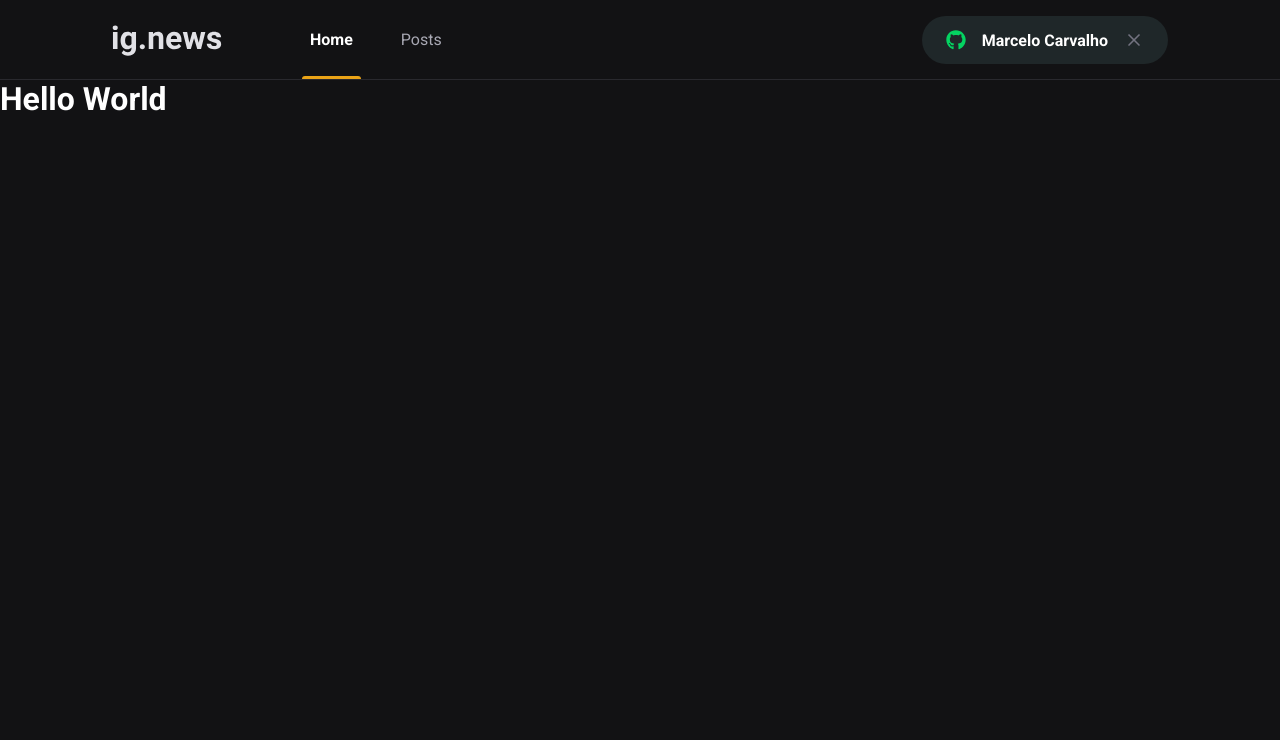
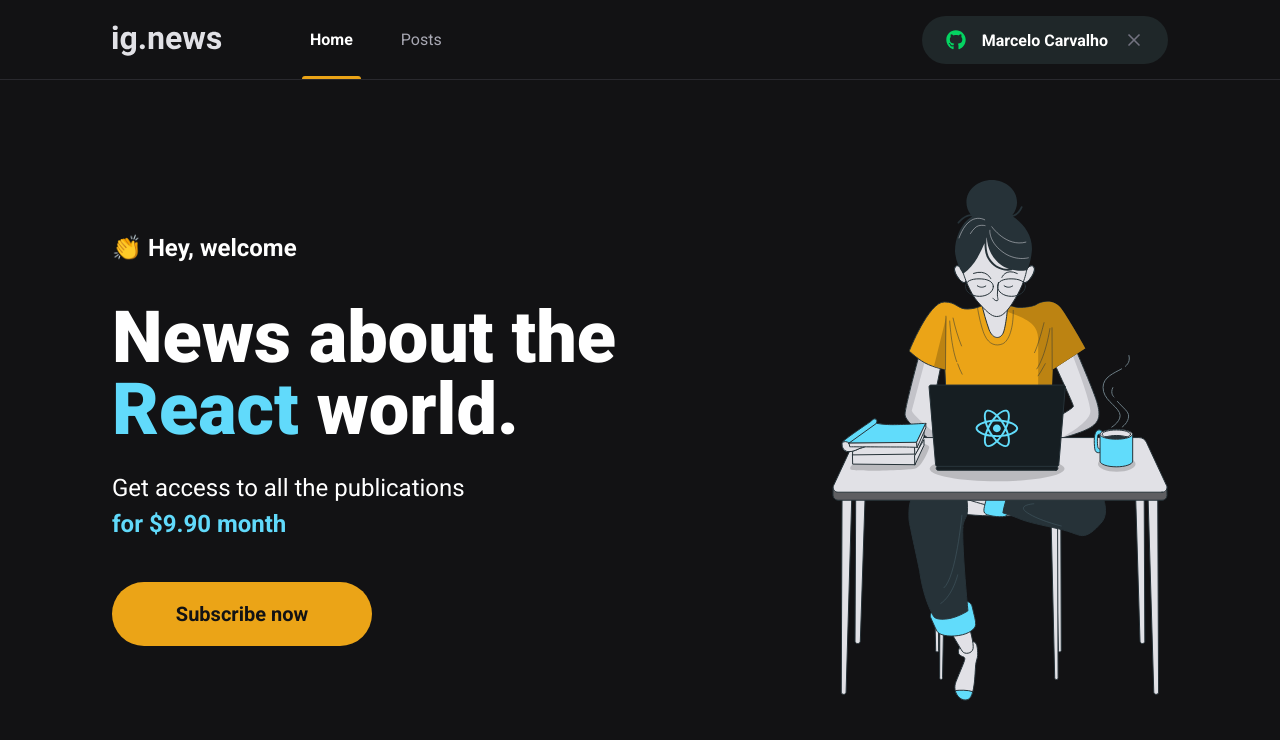
Before and after one commit to mpirescarvalho/ignite-reactjs, a Next.js app in the folder aulas/ignews/: page / in a window 1280 px wide. Shown: the top 740 px of the page. Built offline with nearby package versions, Linux system fonts and the light colour scheme.

Commit message:
(ignews): add home page structure

```diff
--- /dev/null
+++ b/aulas/ignews/src/components/SubscribeButton/index.tsx
@@ -0,0 +1,9 @@
+import styles from './styles.module.scss';
+
+export function SubscribeButton() {
+	return (
+		<button type="button" className={styles.subscriveButton}>
+			Subscribe now
+		</button>
+	);
+}
--- /dev/null
+++ b/aulas/ignews/src/components/SubscribeButton/styles.module.scss
@@ -0,0 +1,20 @@
+.subscriveButton {
+	width: 260px;
+	height: 4rem;
+	border: 0;
+	border-radius: 2rem;
+	background: var(--yellow-500);
+	color: var(--gray-900);
+	font-size: 1.25rem;
+	font-weight: bold;
+
+	display: flex;
+	align-items: center;
+	justify-content: center;
+
+	transition: filter 0.2s;
+
+	&:hover {
+		filter: brightness(0.8);
+	}
+}
--- a/aulas/ignews/src/pages/index.tsx
+++ b/aulas/ignews/src/pages/index.tsx
@@ -1,12 +1,34 @@
+import { GetServerSideProps } from 'next';
 import Head from 'next/head';
 
-export default function Home() {
+import { SubscribeButton } from '../components/SubscribeButton';
+
+import styles from '../styles/Home.module.scss';
+
+export default function Home(props) {
+	console.log(props);
+
 	return (
 		<>
 			<Head>
-				<title>Início | ig.news</title>
+				<title>Home | ig.news</title>
 			</Head>
-			<h1>Hello World</h1>
+
+			<main className={styles.contentContainer}>
+				<section className={styles.hero}>
+					<span>👏 Hey, welcome</span>
+					<h1>
+						News about the <span>React</span> world.
+					</h1>
+					<p>
+						Get access to all the publications <br />
+						<span>for $9.90 month</span>
+					</p>
+					<SubscribeButton />
+				</section>
+
+				<img src="/images/avatar.svg" alt="Girl coding" />
+			</main>
 		</>
 	);
 }
--- /dev/null
+++ b/aulas/ignews/src/styles/Home.module.scss
@@ -0,0 +1,45 @@
+.contentContainer {
+	max-width: 1120px;
+	margin: 0 auto;
+	padding: 0 2rem;
+	height: calc(100vh - 5rem);
+
+	display: flex;
+	align-items: center;
+	justify-content: space-between;
+}
+
+.hero {
+	max-width: 600px;
+
+	> span {
+		font-size: 1.5rem;
+		font-weight: bold;
+	}
+
+	h1 {
+		font-size: 4.5rem;
+		line-height: 4.5rem;
+		font-weight: 900;
+		margin-top: 2.5rem;
+
+		span {
+			color: var(--cyan-500);
+		}
+	}
+
+	p {
+		font-size: 1.5rem;
+		line-height: 2.25rem;
+		margin-top: 1.5rem;
+
+		span {
+			color: var(--cyan-500);
+			font-weight: bold;
+		}
+	}
+
+	button {
+		margin-top: 2.5rem;
+	}
+}
```
Also changed, not shown: 2 other files (tests, documents, lock files or other folders).
